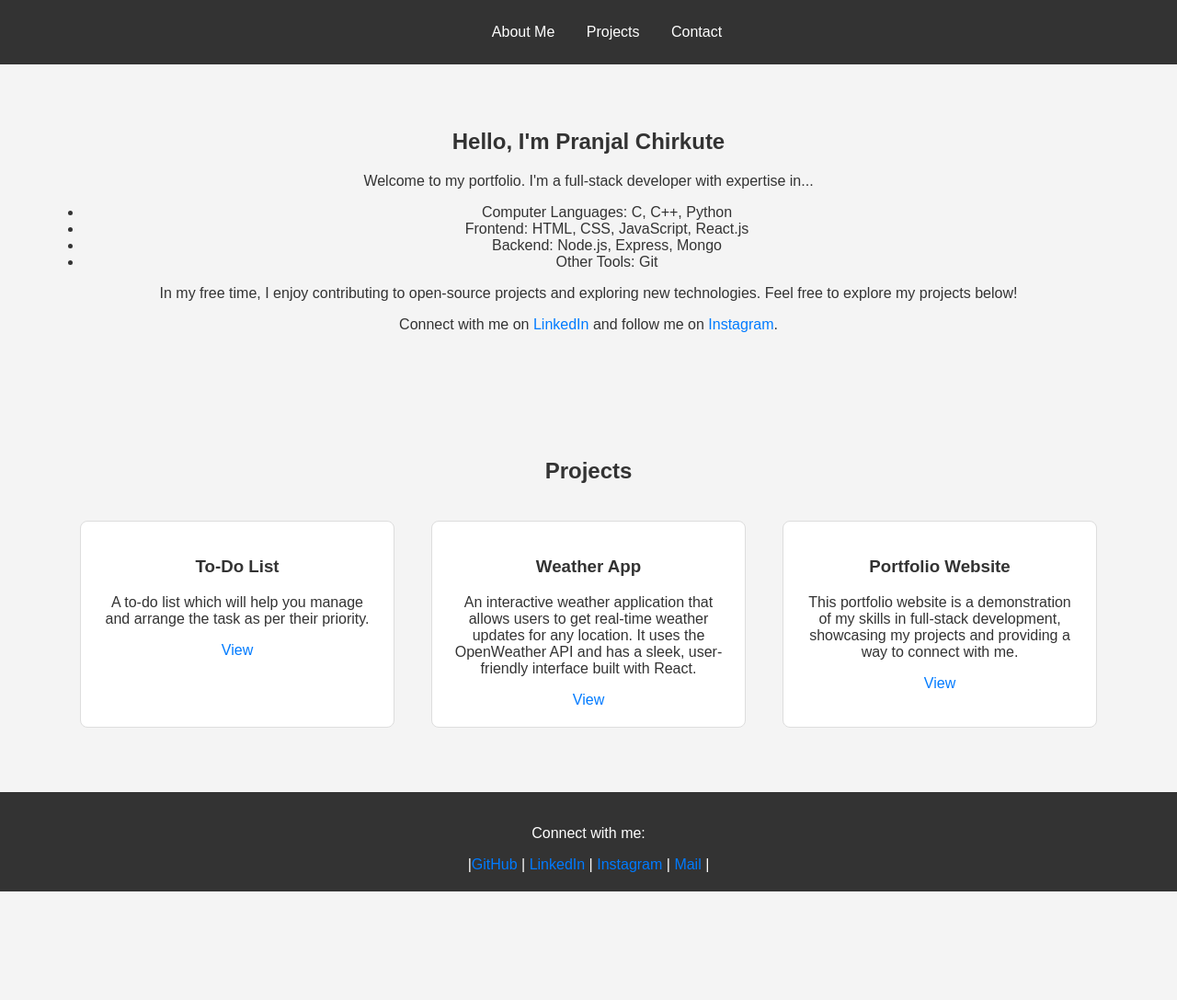
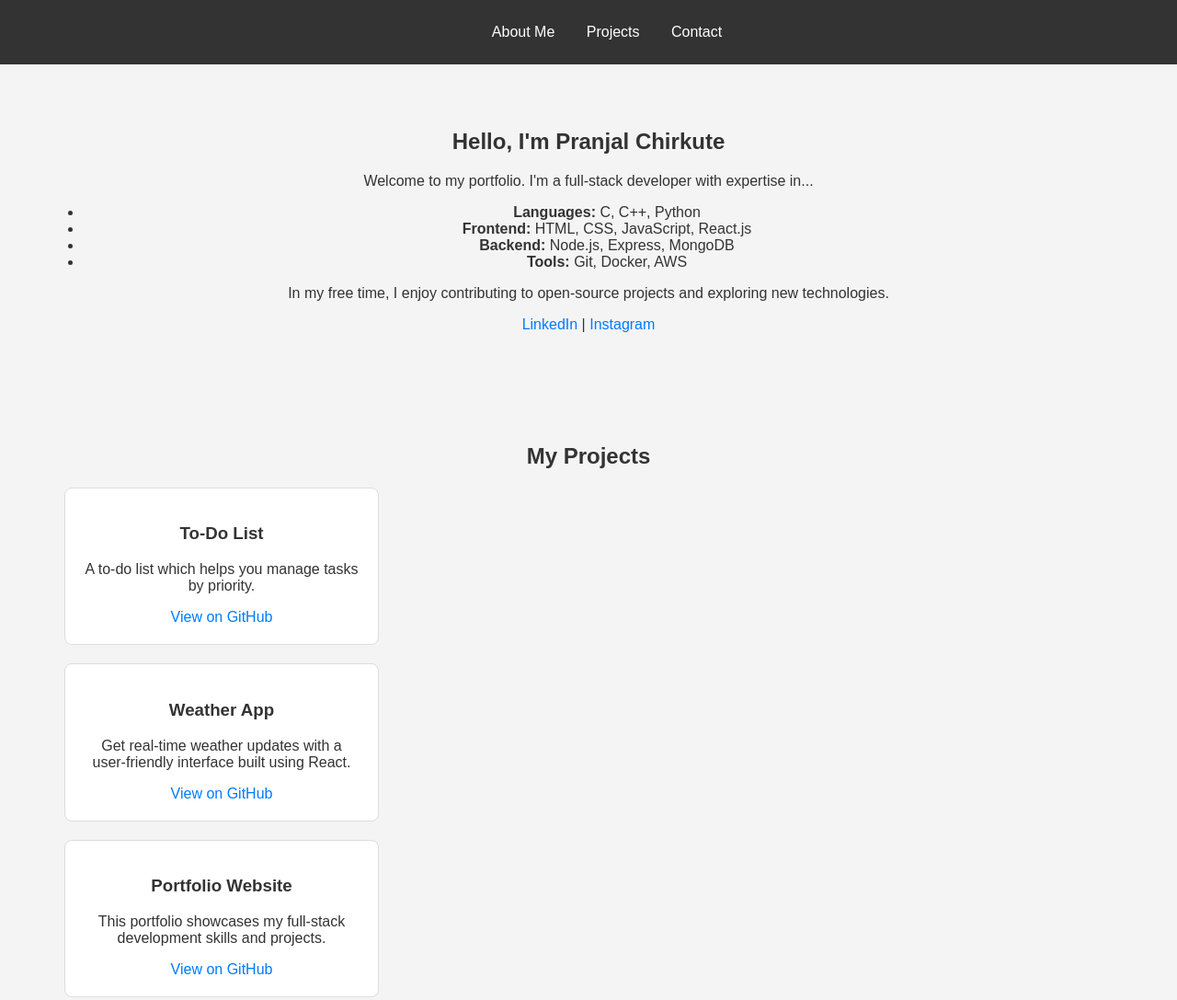
Before and after one commit to pranjalchirkute/Portfolio, a plain HTML site: page index.html in a window 1280 px wide. Shown: the top 1087 px of the page at 92% size. Before the commit the page ends 969 px from the top, so only its background shows below. Drawn offline with Linux system fonts and the light colour scheme.

Commit message:
index.html

```diff
--- a/index.html
+++ b/index.html
@@ -4,12 +4,13 @@
   <meta charset="UTF-8" />
   <meta name="viewport" content="width=device-width, initial-scale=1.0" />
   <title>Portfolio</title>
+  <link href="https://fonts.googleapis.com/css2?family=Poppins:wght@300;400;500;600&display=swap" rel="stylesheet" />
   <link rel="stylesheet" href="style.css" />
 </head>
 <body>
   <header>
     <nav>
-      <ul>
+      <ul class="nav-links">
         <li><a href="#about">About Me</a></li>
         <li><a href="#projects">Projects</a></li>
         <li><a href="#contact">Contact</a></li>
@@ -18,52 +19,52 @@
   </header>
 
   <section id="about">
-    <h1>Hello, I'm Pranjal Chirkute</h1>
-    <p>Welcome to my portfolio. I'm a full-stack developer with expertise in...</p>
-    <p>
-        <ul>
-            <li>Computer Languages: C, C++, Python</li>
-            <li>Frontend: HTML, CSS, JavaScript, React.js</li>
-            <li>Backend: Node.js, Express, Mongo</li>
-            <li>Other Tools: Git</li>
-          </ul>
-          <p>In my free time, I enjoy contributing to open-source projects and exploring new technologies. Feel free to explore my projects below!</p>
-
-      Connect with me on
-      <a href="https://www.linkedin.com/in/pranjal-chirkute-48319528a?utm_source=share&utm_campaign=share_via&utm_content=profile&utm_medium=android_app" target="_blank">LinkedIn</a>
-      and follow me on
-      <a href="https://www.instagram.com/pranjal_chirkute?igsh=MThjd3AzZHg2djNndQ==" target="_blank">Instagram</a>.
-    </p>
+    <div class="about-container">
+      <h1>Hello, I'm <span>Pranjal Chirkute</span></h1>
+      <p>Welcome to my portfolio. I'm a full-stack developer with expertise in...</p>
+      <ul class="skills">
+        <li><strong>Languages:</strong> C, C++, Python</li>
+        <li><strong>Frontend:</strong> HTML, CSS, JavaScript, React.js</li>
+        <li><strong>Backend:</strong> Node.js, Express, MongoDB</li>
+        <li><strong>Tools:</strong> Git, Docker, AWS</li>
+      </ul>
+      <p>In my free time, I enjoy contributing to open-source projects and exploring new technologies.</p>
+      <div class="social-links">
+        <a href="https://www.linkedin.com/in/pranjal-chirkute-48319528a" target="_blank">LinkedIn</a> |
+        <a href="https://www.instagram.com/pranjal_chirkute" target="_blank">Instagram</a>
+      </div>
+    </div>
   </section>
 
   <section id="projects">
-    <h2>Projects</h2>
-    <div class="project-list">
+    <h2>My Projects</h2>
+    <div class="projects-container">
       <div class="project">
         <h3>To-Do List</h3>
-        <p>A to-do list which will help you manage and arrange the task as per their priority.</p>
-        <a href="https://pranjalchirkute.github.io/To-do-List/" target="_blank">View</a>
+        <p>A to-do list which helps you manage tasks by priority.</p>
+        <a href="https://pranjalchirkute.github.io/To-do-List/" target="_blank" class="btn">View on GitHub</a>
       </div>
       <div class="project">
         <h3>Weather App</h3>
-        <p>An interactive weather application that allows users to get real-time weather updates for any location. It uses the OpenWeather API and has a sleek, user-friendly interface built with React.</p>
-        <a href="https://pranjalchirkute.github.io/Weather-App/" target="_blank">View</a>
+        <p>Get real-time weather updates with a user-friendly interface built using React.</p>
+        <a href="https://pranjalchirkute.github.io/Weather-App/" target="_blank" class="btn">View on GitHub</a>
       </div>
       <div class="project">
         <h3>Portfolio Website</h3>
-        <p>This portfolio website is a demonstration of my skills in full-stack development, showcasing my projects and providing a way to connect with me.</p>
-        <a href="https://pranjalchirkute.github.io/Portfolio/" target="_blank">View</a>
+        <p>This portfolio showcases my full-stack development skills and projects.</p>
+        <a href="https://pranjalchirkute.github.io/Portfolio/" target="_blank" class="btn">View on GitHub</a>
       </div>
     </div>
   </section>
 
   <footer>
     <p>Connect with me:</p>
-    |<a href="https://github.com/pranjalchirkute" target="_blank">GitHub</a> |
-    <a href="https://www.linkedin.com/in/pranjal-chirkute-48319528a?utm_source=share&utm_campaign=share_via&utm_content=profile&utm_medium=android_app" target="_blank">LinkedIn</a> |
-    <a href="https://www.instagram.com/pranjal_chirkute?igsh=MThjd3AzZHg2djNndQ==" target="_blank">Instagram</a> |
-    <a href="email=pranjalchirkute@gmail.com" target="_blank">Mail</a> |
-
+    <div class="social-links">
+      <a href="https://github.com/pranjalchirkute" target="_blank">GitHub</a> |
+      <a href="https://www.linkedin.com/in/pranjal-chirkute-48319528a" target="_blank">LinkedIn</a> |
+      <a href="https://www.instagram.com/pranjal_chirkute" target="_blank">Instagram</a> |
+      <a href="mailto:pranjalchirkute@gmail.com" target="_blank">Mail</a>
+    </div>
   </footer>
 </body>
 </html>
```
